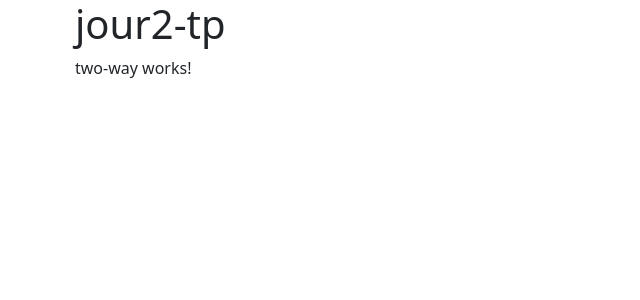
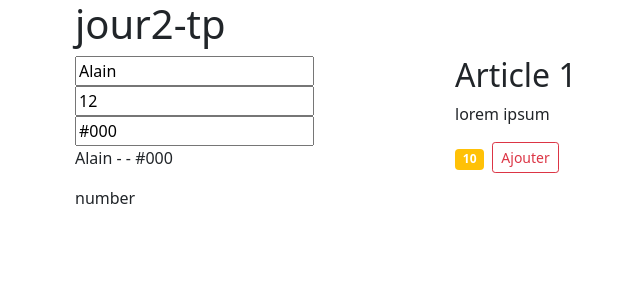
Before and after one commit to webdevproformation/angular-3wa-dec2021, an Angular app in the folder jour2-tp/: page / in a window 1280 px wide. Shown: the top 300 px of the page, without its empty margins (7-647 px from the left). Built offline with nearby package versions, Linux system fonts and the light colour scheme.

Commit message:
@Input info => parent vers enfant

```diff
--- a/jour2-tp/src/app/app.component.ts
+++ b/jour2-tp/src/app/app.component.ts
@@ -11,6 +11,9 @@ import { Component } from '@angular/core';
         <div class="col-4">
           <two-way></two-way>
         </div>
+        <div class="col-4">
+          <article></article>
+        </div>
       </section>
     </div>
   `,
--- /dev/null
+++ b/jour2-tp/src/app/article.component.ts
@@ -0,0 +1,26 @@
+import { Component, OnInit } from '@angular/core';
+
+@Component({
+  selector: 'article',
+  template: `
+    <h2>{{ data.titre }}</h2>
+    <p>{{ data.contenu }}</p>
+    <like [nb]="data.like"></like>
+  `,
+  styles: [
+  ]
+})
+export class ArticleComponent implements OnInit {
+
+  public data = {
+    titre : "Article 1",
+    contenu : "lorem ipsum",
+    like : 10
+  }
+
+  constructor() { }
+
+  ngOnInit(): void {
+  }
+
+}
--- /dev/null
+++ b/jour2-tp/src/app/like.component.ts
@@ -0,0 +1,21 @@
+import { Component, OnInit , Input } from '@angular/core';
+
+@Component({
+  selector: 'like',
+  template: `
+    <div class="d-flex align-items-baseline">
+      <span class="badge bg-warning">{{nb}}</span>
+      <button class="btn btn-outline-danger ms-2 btn-sm">Ajouter</button>
+    </div>`
+})
+export class LikeComponent implements OnInit {
+  @Input() public nb : number| undefined ;
+  constructor() {
+    console.log(this.nb);
+  }
+
+  ngOnInit(): void {
+    console.log(this.nb);
+  }
+
+}
--- a/jour2-tp/src/app/two-way.component.ts
+++ b/jour2-tp/src/app/two-way.component.ts
@@ -1,20 +1,38 @@
-import { Component, OnInit } from '@angular/core';
+import { Component , OnChanges, } from '@angular/core';
 
 @Component({
   selector: 'two-way',
   template: `
-    <p>
-      two-way works!
-    </p>
-  `,
-  styles: [
-  ]
+    <input type="text" class="form-input" [(ngModel)]="nom">
+    <input type="text" class="form-input" [(ngModel)]="age">
+    <input type="text" class="form-input" [(ngModel)]="couleur">
+    <p>{{ nom }} -  - {{ couleur }}</p>
+    <p [innerText]="methode()"></p>
+  `
 })
-export class TwoWayComponent implements OnInit {
+export class TwoWayComponent implements OnChanges {
+  public nom : string = "Alain";
+  public age : number = 12 ;
+  public couleur : string = "#000";
+  ngOnChanges(){
+    console.log(this.age)
+    console.log(typeof this.age)
+  }
+  methode(){
+    return typeof this.age
+  }
+}
 
-  constructor() { }
+// ng g c front/composant => partie public de l'application (login / password)
+// ng g c back/composant => créer des articles / modifier login et mdp user ...
+// ng g c commun/composant / directive / pipe
+// ng g s service/service1
+// ng g s service/service2
+// ng g s service/service3
 
-  ngOnInit(): void {
-  }
+// ng g m fonction1/
+// ng g m fonction2/
+// ng g m fonction3/
 
-}
+// espace de gestion
+// API => requête => base de données ORM de Symfony
```
Also changed, not shown: jour2-tp/src/app/app.module.ts (+8 -2 lines), 2 other files (tests, documents, lock files or other folders).
